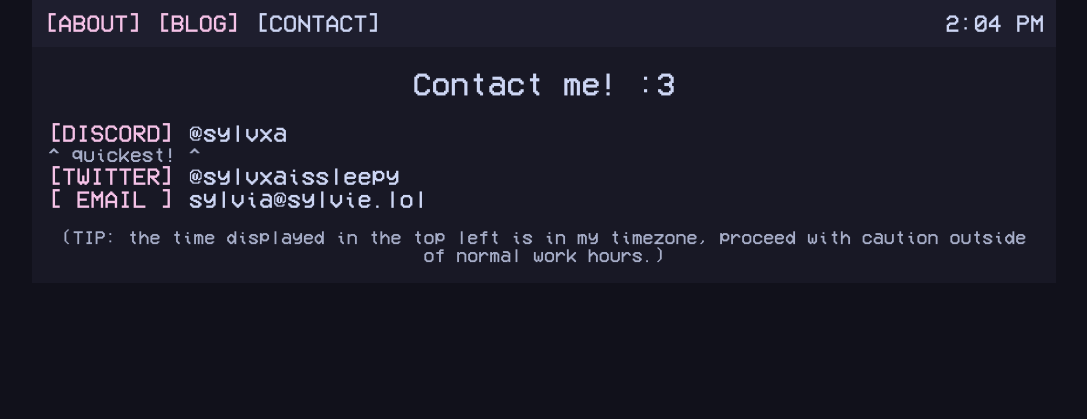
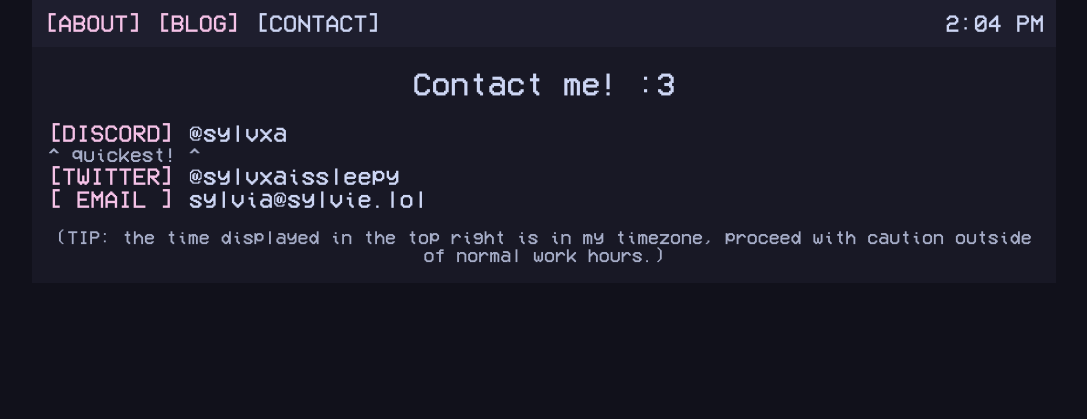
Before and after one commit to sylvxa/sylvie.lol, a Flask app: page /contact in a window 1280 px wide. Shown: the part 259-678 px from the top of the page, without its empty margins (96-1183 px from the left). Run offline with Flask 3, Linux system fonts and the light colour scheme; some web fonts are replaced.

Commit message:
i goofed

```diff
--- a/templates/contact.html
+++ b/templates/contact.html
@@ -19,6 +19,6 @@
     <span class="recommended">^ quickest! ^</span>
     <span><a href="https://twitter.com/sylvxaissleepy">[TWITTER]</a> @sylvxaissleepy</span>
     <span><a href="mailto:sylvia@sylvie.lol">[ EMAIL ]</a> sylvia@sylvie.lol</span>
-    <h3>&#40;TIP: the time displayed in the top left is in my timezone, proceed with caution outside of normal work hours.&#41;</h3>
+    <h3>&#40;TIP: the time displayed in the top right is in my timezone, proceed with caution outside of normal work hours.&#41;</h3>
 </div>
 {% endblock %}
```
